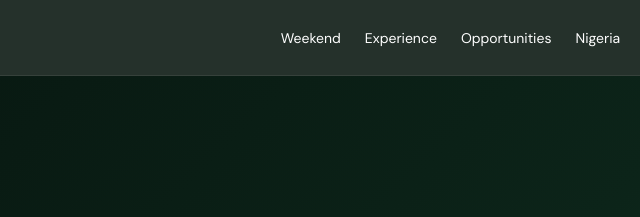
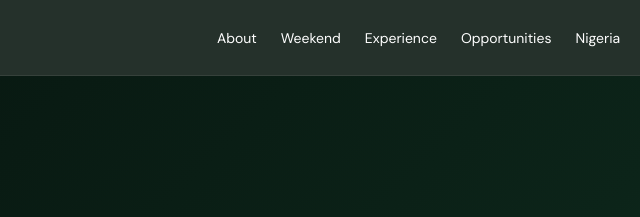
Before and after one commit to tiwaworksonline-rgb/uccdinner, a plain HTML site: page join.html in a window 1280 px wide. Shown: the top 217 px of the page, 353-993 px from the left. Drawn offline with Linux system fonts and the light colour scheme.

Commit message:
Add About link to site navigation

```diff
--- a/join.html
+++ b/join.html
@@ -22,7 +22,7 @@
       <span class="brand-mark">NR</span>
       <span class="brand-text">Nigerian<br>Reunion</span>
     </a>
-    <nav><a href="weekend.html">Weekend</a><a href="experience.html">Experience</a><a href="opportunities.html">Opportunities</a><a href="nigeria.html">Nigeria</a><a href="civic.html">Civic</a><a href="faq.html">FAQ</a><a class="nav-cta" href="join.html">Join the List</a></nav>
+    <nav><a href="index.html#about">About</a><a href="weekend.html">Weekend</a><a href="experience.html">Experience</a><a href="opportunities.html">Opportunities</a><a href="nigeria.html">Nigeria</a><a href="civic.html">Civic</a><a href="faq.html">FAQ</a><a class="nav-cta" href="join.html">Join the List</a></nav>
   </header>
 <main class="inner-main">
   <section class="page-hero compact"><div class="section-kicker light">EARLY ACCESS</div><h1>Be first to know.</h1><p>Get ticket releases, schedule updates, VIP information, travel details, artist announcements, vending, sponsorship and creator opportunities.</p></section>
```
